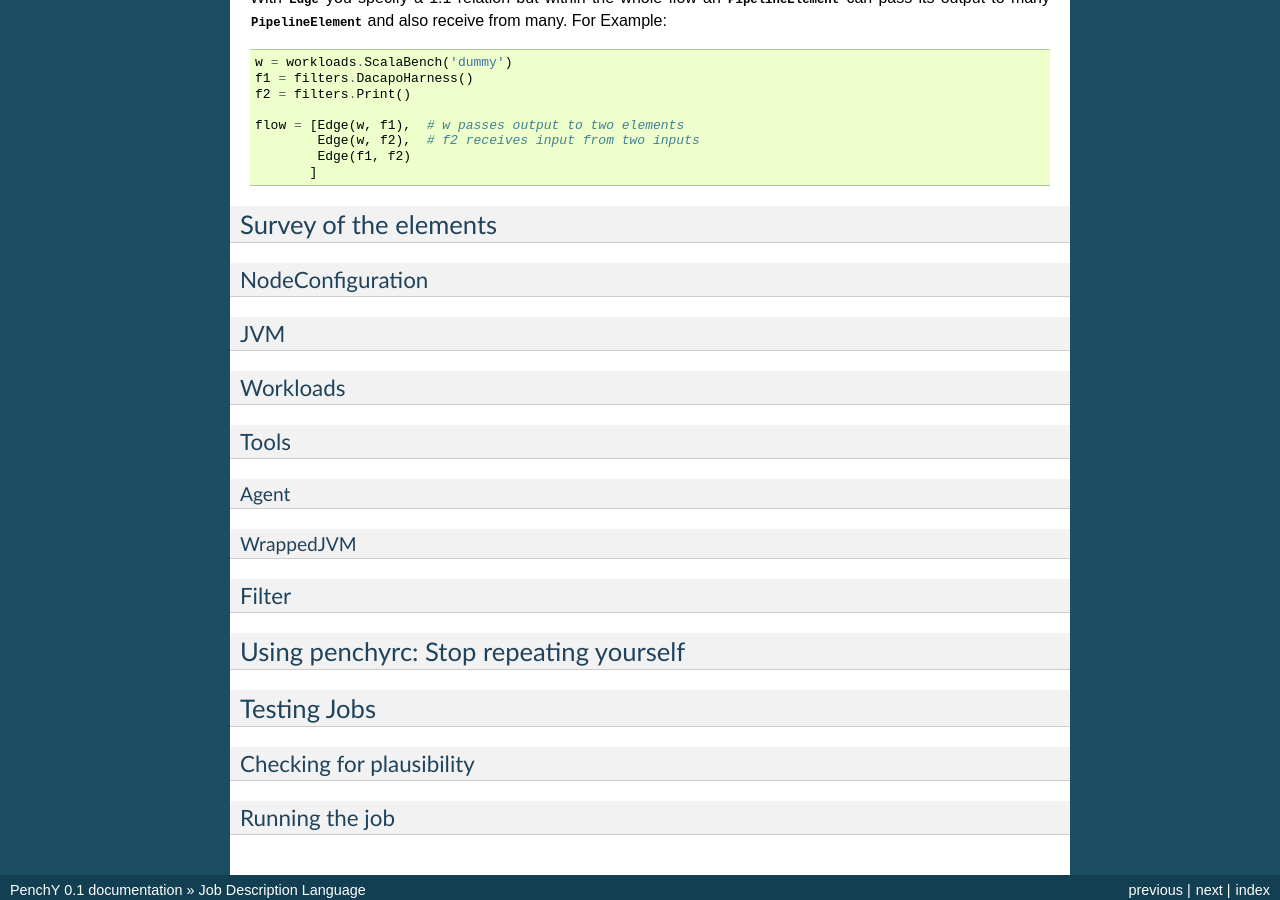
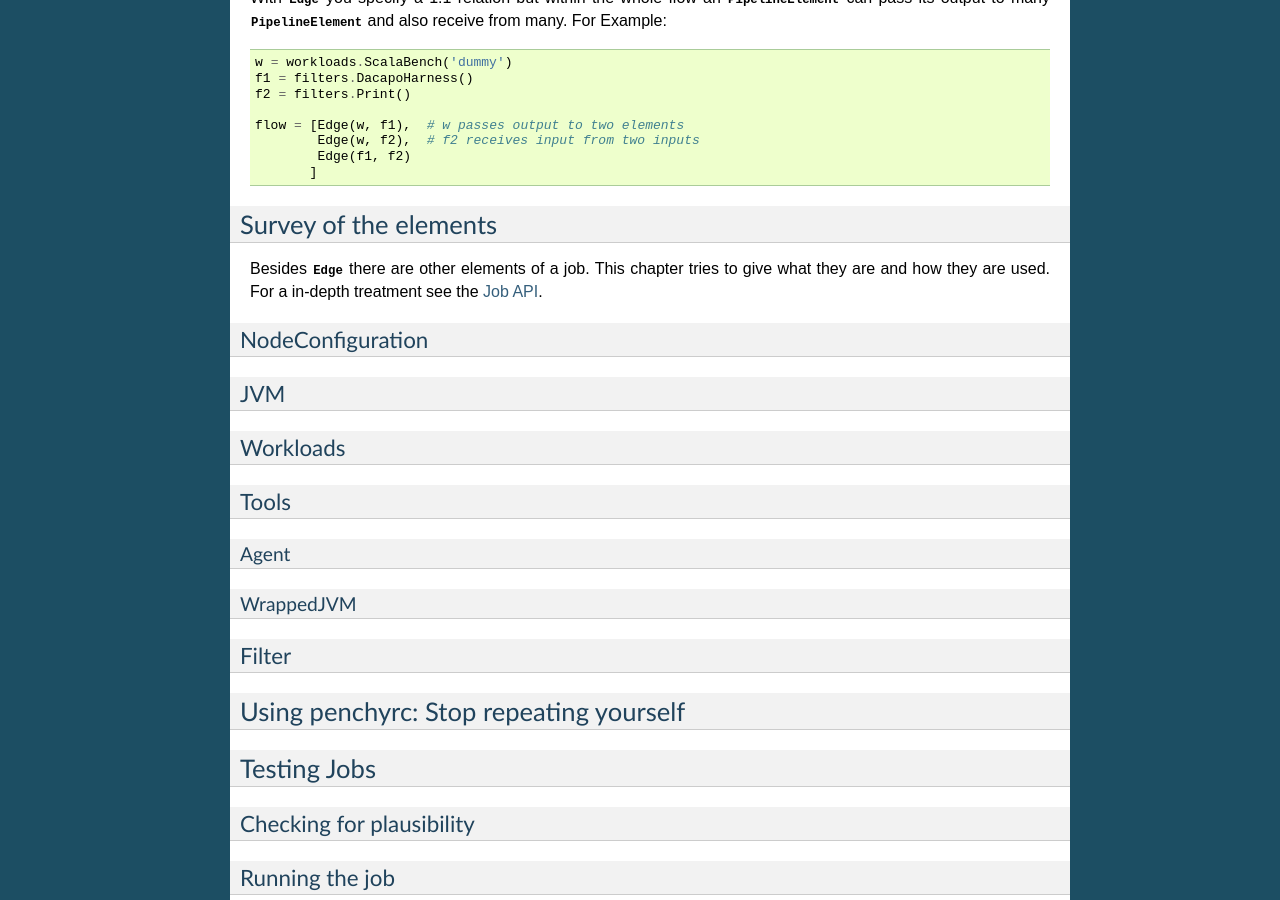
Before and after one commit to fhirschmann/penchy, a Sphinx documentation site: the page built from docs/job.rst, in a window 1280 px wide and 900 px high, scrolled down 1979 px. Built offline with Sphinx 7.4.7, drawn with Linux system fonts in a browser that asks for light colours; formulas are drawn with MathJax 3.

Commit message:
doc.job: Add introduction to element survey.
Signed-off-by: Michael Markert <markert.michael@googlemail.com>

```diff
--- a/docs/api.rst
+++ b/docs/api.rst
@@ -1,6 +1,8 @@
 ===
 API
 ===
+
+.. _job-api:
 
 Job Description
 ===============
--- a/docs/job.rst
+++ b/docs/job.rst
@@ -75,6 +75,11 @@ For Example::
 Survey of the elements
 ======================
 
+Besides :class:`~penchy.jobs.dependency.Edge` there are other elements of a
+job.
+This chapter tries to give what they are and how they are used.
+For a in-depth treatment see the :ref:`Job API <job-api>`.
+
 NodeConfiguration
 -----------------
 
```
